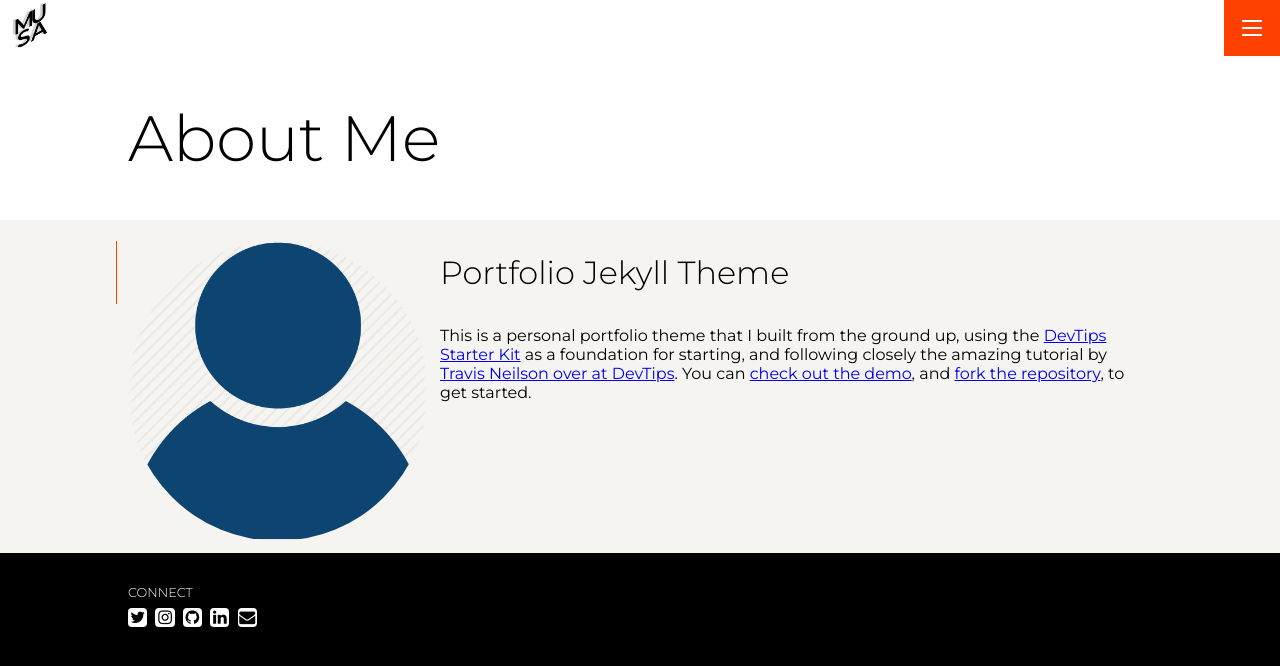
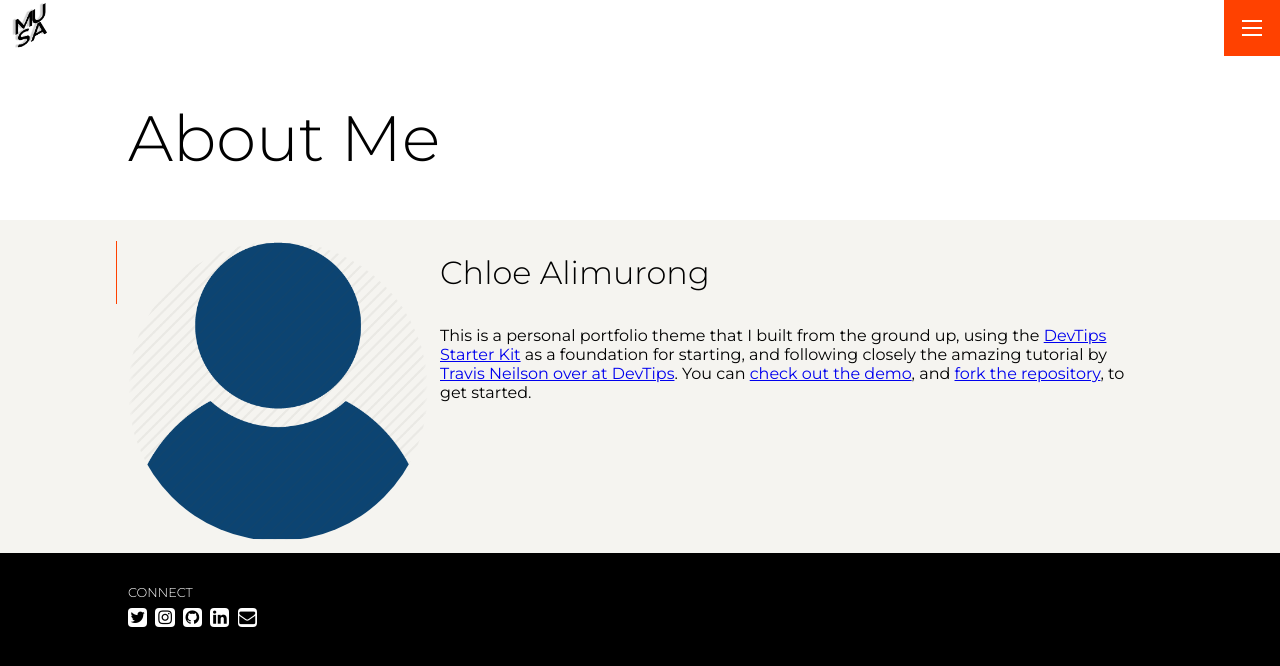
Before and after one commit to chloealimurong/portfolio, a Jekyll site: the page built from pages/about.md, in a window 1280 px wide. Shown: the top 666 px of the page. Built offline with Jekyll 4.4.1, drawn with Linux system fonts in a browser that asks for light colours.

Commit message:
Update portfolio theme name to Chloe Alimurong

```diff
--- a/pages/about.md
+++ b/pages/about.md
@@ -5,6 +5,6 @@ headshot: /assets/img/headshot.webp
 permalink: /about
 ---
 
-# Portfolio Jekyll Theme
+# Chloe Alimurong
 
 This is a personal portfolio theme that I built from the ground up, using the [DevTips Starter Kit](http://devtipsstarterkit.com/) as a foundation for starting, and following closely the amazing tutorial by [Travis Neilson over at DevTips](https://www.youtube.com/watch?v=T6jKLsxbFg4&list=PL0CB3OvPhDA_STygmp3sDenx3UpdOMk7P). You can [check out the demo](lenpaul.github.io/portfolio-jekyll-theme/), and [fork the repository](https://github.com/LeNPaul/portfolio-jekyll-theme/fork), to get started.
```
